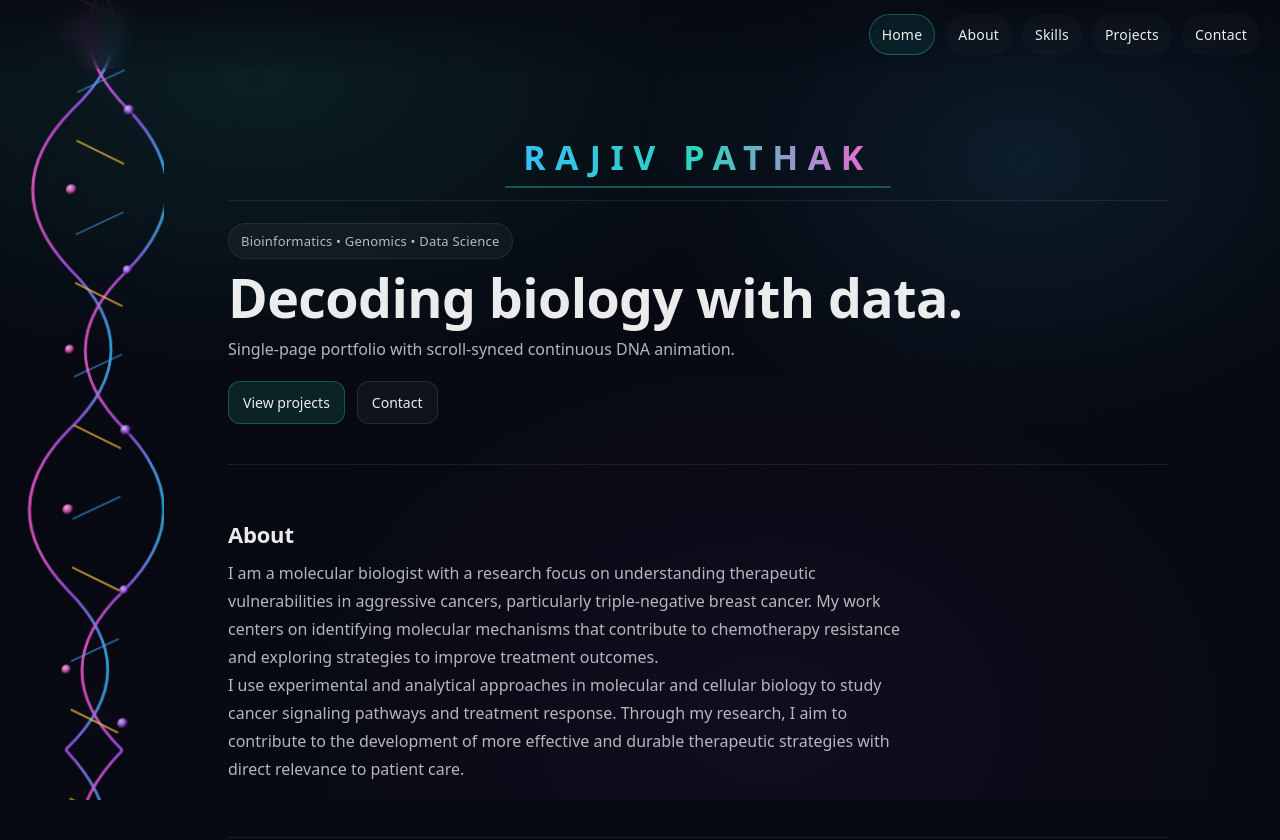
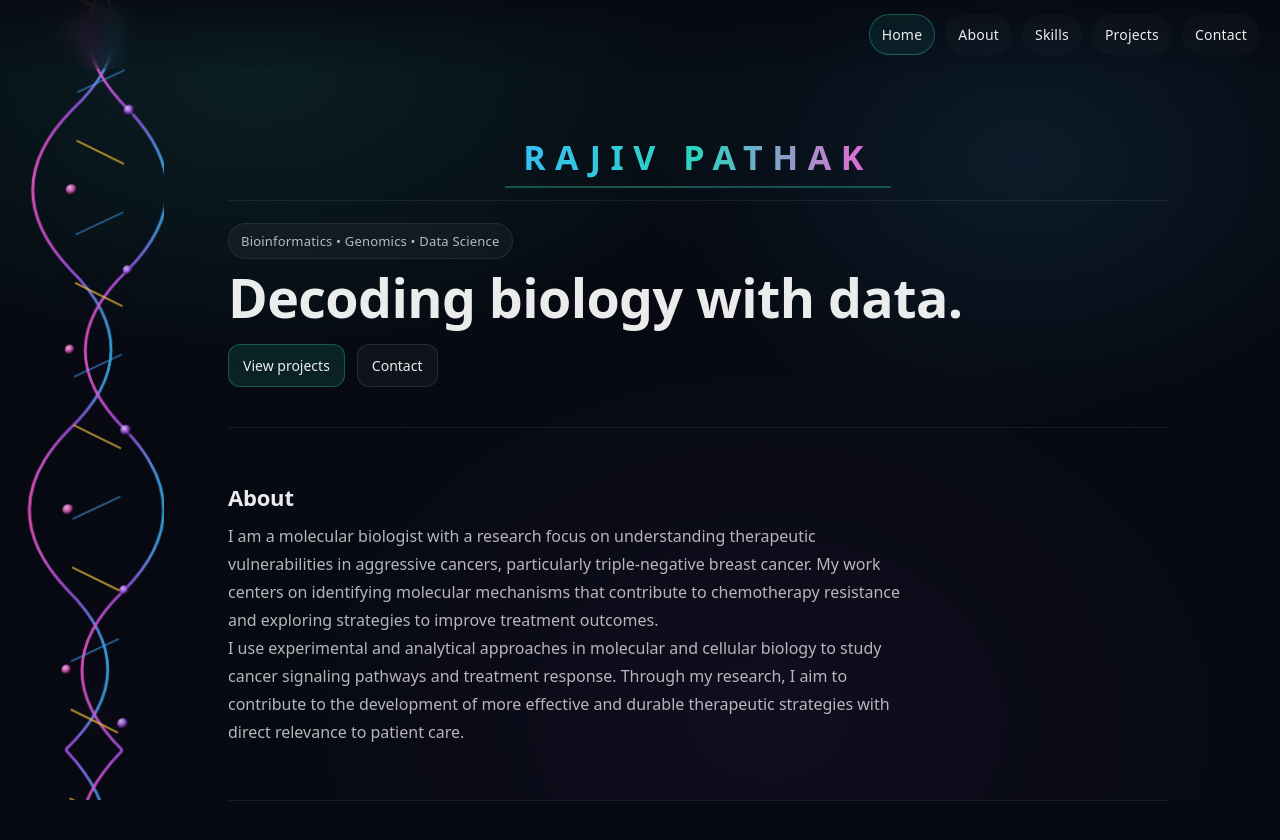
Before and after one commit to rajivpathak-git/site, a plain HTML site: page index.html in a window 1280 px wide. Shown: the top 840 px of the page. Drawn offline with Linux system fonts and the light colour scheme.

Commit message:
Update index.html

```diff
--- a/index.html
+++ b/index.html
@@ -175,7 +175,7 @@
 
       <h1>Decoding biology with data.</h1>
       <p class="sub">
-        Single-page portfolio with scroll-synced continuous DNA animation.
+
       </p>
 
       <div class="cta-row">
```
